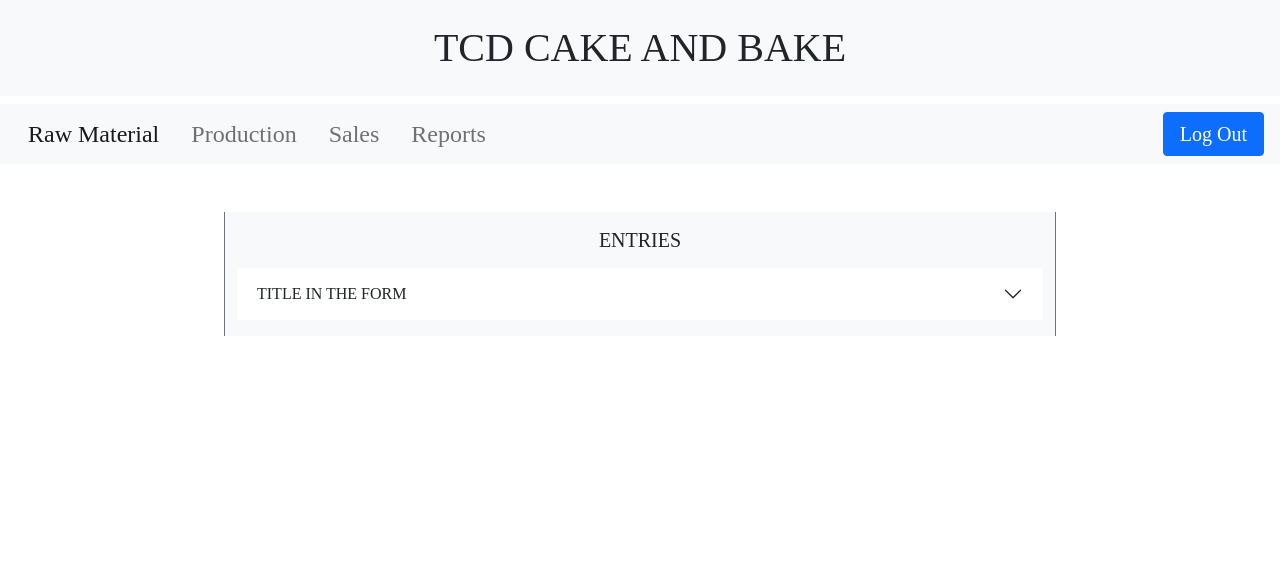
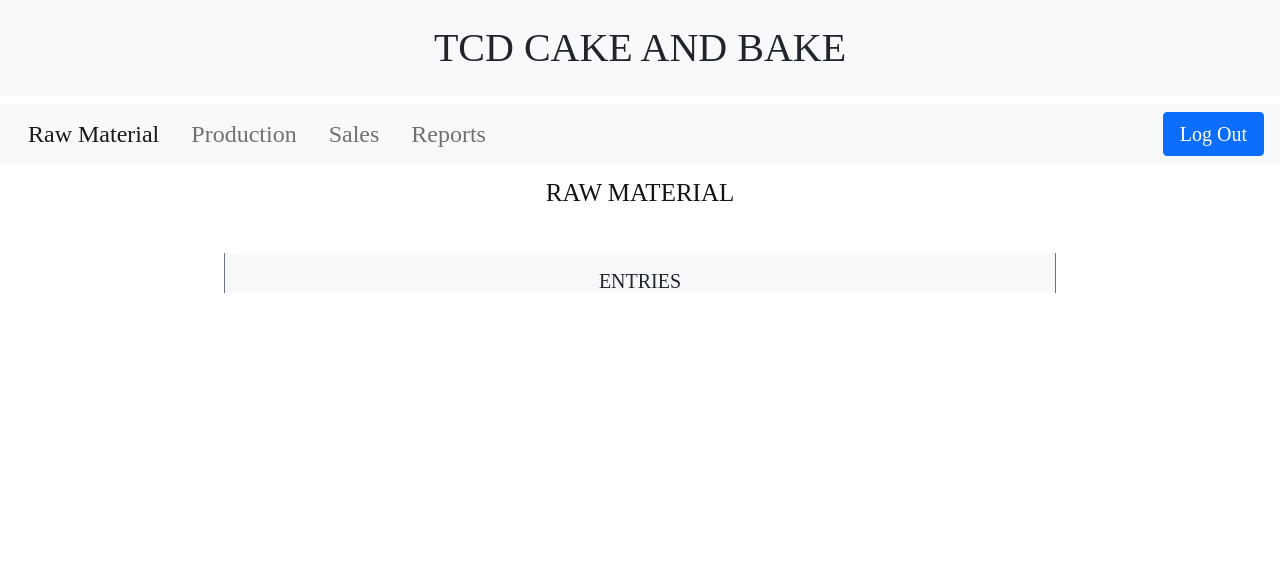
Before and after one commit to SophieaSharma/tcd, a PHP site: page /rawmaterialEntries.php in a window 1280 px wide. Shown: the top 576 px of the page. Run offline with PHP 8.4, Linux system fonts and the light colour scheme; some libraries are stand-ins or nearby versions.

Commit message:
changes on 7 jan 2022

```diff
--- a/SQL_queries/production_query.php
+++ b/SQL_queries/production_query.php
@@ -28,4 +28,5 @@ if(isset($_POST['submitProduction'])){
         die("not queried " .mysqli_error($connection));
     }
     header('location: sales.php');
+    exit;
   }
--- a/SQL_queries/sales_query.php
+++ b/SQL_queries/sales_query.php
@@ -29,4 +29,5 @@ if(isset($_POST['submitSales'])){
         }
 
        header('Location: reports.php');
+        exit;
 }
--- /dev/null
+++ b/navbarFunctions/navbar_rawmaterialEntries.php
@@ -0,0 +1,24 @@
+<nav class="navbar navbar-expand-lg navbar-light bg-light fs-4">
+    <div class="container-fluid">
+        <button class="navbar-toggler" type="button" data-bs-toggle="collapse" data-bs-target="#navbarSupportedContent" aria-controls="navbarSupportedContent" aria-expanded="false" aria-label="Toggle navigation">
+            <span class="navbar-toggler-icon"></span>
+        </button>
+        <div class="collapse navbar-collapse" id="navbarSupportedContent">
+            <ul class="navbar-nav me-auto mb-2 mb-lg-0">
+                <li class="nav-item mx-2">
+                    <a class="nav-link active" href="rawmaterial.php">Raw Material</a>
+                </li>
+                <li class="nav-item mx-2">
+                    <a class="nav-link" href="production.php">Production</a>
+                </li>
+                <li class="nav-item mx-2">
+                    <a class="nav-link " aria-current="page" href="sales.php">Sales</a>
+                </li>
+                <li class="nav-item mx-2">
+                    <a class="nav-link" href="reports.php">Reports</a>
+                </li>
+            </ul>
+        </div>
+        <a href="signup_loginPage.php" class="btn btn-primary fs-5 px-3 mx-1"> Log Out</a>
+    </div>
+</nav>
--- a/rawmaterialEntries.php
+++ b/rawmaterialEntries.php
@@ -22,55 +22,27 @@ require_once "header.php";
 
 <div class="container-fluid p-0">
     <!--nav-->
-    <nav class="navbar navbar-expand-lg navbar-light bg-light fs-4">
-        <div class="container-fluid">
-            <button class="navbar-toggler" type="button" data-bs-toggle="collapse" data-bs-target="#navbarSupportedContent" aria-controls="navbarSupportedContent" aria-expanded="false" aria-label="Toggle navigation">
-                <span class="navbar-toggler-icon"></span>
-            </button>
-            <div class="collapse navbar-collapse" id="navbarSupportedContent">
-                <ul class="navbar-nav me-auto mb-2 mb-lg-0">
-                    <li class="nav-item mx-2">
-                        <a class="nav-link active" href="rawmaterial.php">Raw Material</a>
-                    </li>
-                    <li class="nav-item mx-2">
-                        <a class="nav-link" href="production.php">Production</a>
-                    </li>
-                    <li class="nav-item mx-2">
-                        <a class="nav-link " aria-current="page" href="sales.php">Sales</a>
-                    </li>
-                    <li class="nav-item mx-2">
-                        <a class="nav-link" href="reports.php">Reports</a>
-                    </li>
-                </ul>
-            </div>
-            <a href="signup_loginPage.php" class="btn btn-primary fs-5 px-3 mx-1"> Log Out</a>
-        </div>
-    </nav>
+    <?php require_once "navbarFunctions/navbar_rawmaterialEntries.php"?>
     <!--nav-->
-    <!--sales-->
+
+    <!--heading-->
+    <a href="rawmaterial.php" style="text-decoration: none; color: #131313;">
+        <h1 class="my-3" style="text-align: center; text-transform: uppercase; font-family: 'Abyssinica SIL'; font-size: 25px;">
+            raw material
+        </h1>
+    </a>
+
+    <!--heading-->
+
+    <!--raw material-->
     <div class="row  my-5 mx-3 justify-content-evenly">
 
         <div class="col-lg-8 text-center pt-3 bg-light  border border-secondary border-top-0 border-bottom-0">
             <h3 class="display-6 fs-5 text-uppercase">Entries</h3>
         </div>
-        <!--Accordion it will keep increasing with every form entry-->
-        <div class="col-lg-8 py-3 bg-light  border border-secondary border-top-0 border-bottom-0">
-            <div class="accordion accordion-flush" id="accordionFlushExample">
-                <div class="accordion-item">
-                    <h2 class="accordion-header" id="flush-headingOne">
-                        <button class="accordion-button collapsed text-uppercase" type="button" data-bs-toggle="collapse" data-bs-target="#flush-collapseOne" aria-expanded="false" aria-controls="flush-collapseOne">
-                            Title in the form
-                        </button>
-                    </h2>
-                    <div id="flush-collapseOne" class="accordion-collapse collapse" aria-labelledby="flush-headingOne" data-bs-parent="#accordionFlushExample">
-                        <div class="accordion-body">Placeholder content for this accordion, which is intended to demonstrate the <code>.accordion-flush</code> class. This is the first item's accordion body.</div>
-                    </div>
-                </div>
-            </div>
-        </div>
-        <!--Accordion-->
+
     </div>
-    <!--sales-->
+    <!--raw material-->
 </div>
 <!--footer-->
 <?php require_once "footer.php"?>
--- /dev/null
+++ b/shortcuts/rawmaterialEntriesDateShortcut.php
@@ -0,0 +1,4 @@
+<?php
+if(isset($_POST['rawmaterialEntriesSubmit'])){
+    $rawmaterialEntriesDate=$_POST['rawmaterialEntriesDate'];
+}
```
Also changed, not shown: SQL_queries/rawmaterial_query.php (+20 -12 lines), rawmaterial.php (+26 -5 lines), sales.php (line endings or trailing spaces).
